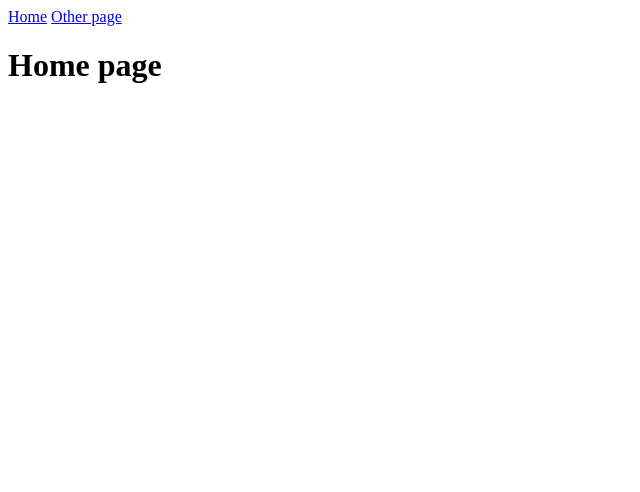
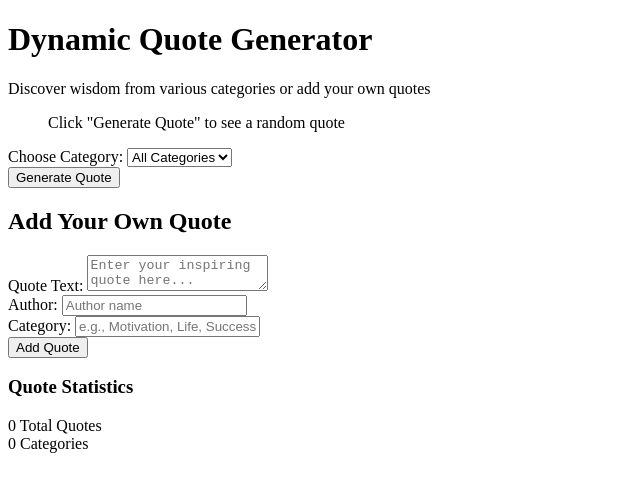
Before and after one commit to Codedivah/alx_fe_javascript, a plain HTML site: page dom-manipulation/index.html in a window 1280 px wide. Shown: the whole page, without its empty margins (0-640 px from the left). Drawn offline with Linux system fonts and the light colour scheme.

Commit message:
Update index.html

```diff
--- a/dom-manipulation/index.html
+++ b/dom-manipulation/index.html
@@ -1,23 +1,94 @@
-<!DOCTYPE html>
+<!doctype html>
 <html lang="en">
   <head>
-    <title>Home</title>
     <meta charset="UTF-8" />
-    <meta name="viewport" content="width=device-width" />
-    <!--
-      Need a visual blank slate?
-      Remove all code in `styles.css`!
-    -->
-    <link rel="stylesheet" href="styles.css" />
-    <script type="module" src="script.js"></script>
+    <link rel="icon" type="image/svg+xml" href="/vite.svg" />
+    <meta name="viewport" content="width=device-width, initial-scale=1.0" />
+    <title>Dynamic Quote Generator</title>
   </head>
   <body>
-    <nav>
-      <a href="/" aria-current="page">Home</a>
-      <a href="/page2.html">Other page</a>
-    </nav>
-    <main>
-      <h1>Home page</h1>
-    </main>
+    <div id="app">
+      <header class="header">
+        <h1>Dynamic Quote Generator</h1>
+        <p class="subtitle">Discover wisdom from various categories or add your own quotes</p>
+      </header>
+
+      <main class="main-content">
+        <!-- Quote Display Section -->
+        <section class="quote-section">
+          <div class="quote-container">
+            <blockquote id="quote-display" class="quote-text">
+              Click "Generate Quote" to see a random quote
+            </blockquote>
+            <cite id="quote-author" class="quote-author"></cite>
+            <span id="quote-category" class="quote-category"></span>
+          </div>
+
+          <div class="controls">
+            <div class="category-selector">
+              <label for="category-select">Choose Category:</label>
+              <select id="category-select">
+                <option value="all">All Categories</option>
+              </select>
+            </div>
+            <button id="generate-btn" class="btn btn-primary">Generate Quote</button>
+          </div>
+        </section>
+
+        <!-- Add Quote Form Section -->
+        <section class="form-section">
+          <h2>Add Your Own Quote</h2>
+          <form id="add-quote-form" class="quote-form">
+            <div class="form-group">
+              <label for="quote-text">Quote Text:</label>
+              <textarea
+                id="quote-text"
+                placeholder="Enter your inspiring quote here..."
+                required
+              ></textarea>
+            </div>
+
+            <div class="form-group">
+              <label for="quote-author">Author:</label>
+              <input
+                type="text"
+                id="quote-author-input"
+                placeholder="Author name"
+                required
+              />
+            </div>
+
+            <div class="form-group">
+              <label for="quote-category-input">Category:</label>
+              <input
+                type="text"
+                id="quote-category-input"
+                placeholder="e.g., Motivation, Life, Success"
+                required
+              />
+            </div>
+
+            <button type="submit" class="btn btn-secondary">Add Quote</button>
+          </form>
+        </section>
+
+        <!-- Statistics Section -->
+        <section class="stats-section">
+          <h3>Quote Statistics</h3>
+          <div class="stats-grid">
+            <div class="stat-item">
+              <span class="stat-number" id="total-quotes">0</span>
+              <span class="stat-label">Total Quotes</span>
+            </div>
+            <div class="stat-item">
+              <span class="stat-number" id="total-categories">0</span>
+              <span class="stat-label">Categories</span>
+            </div>
+          </div>
+        </section>
+      </main>
+    </div>
+
+    <script type="module" src="/src/script.js"></script>
   </body>
 </html>
```
